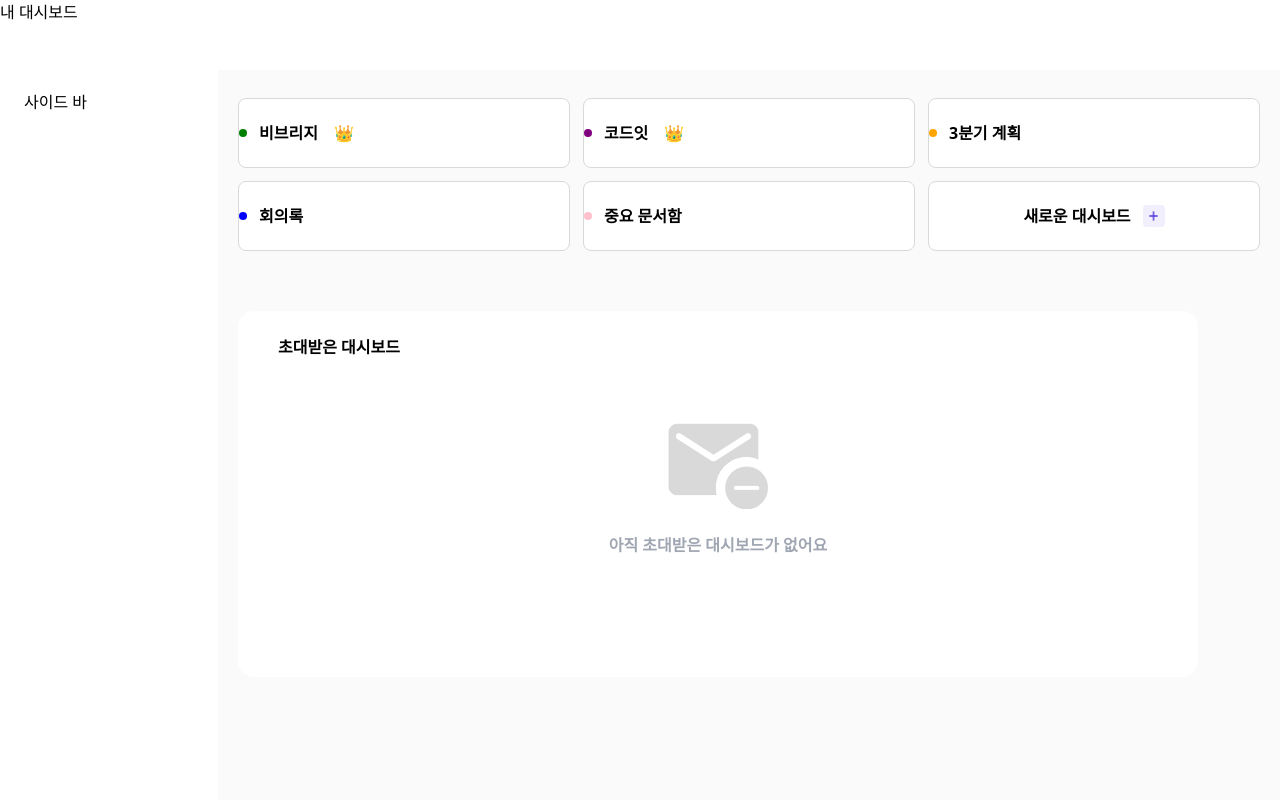
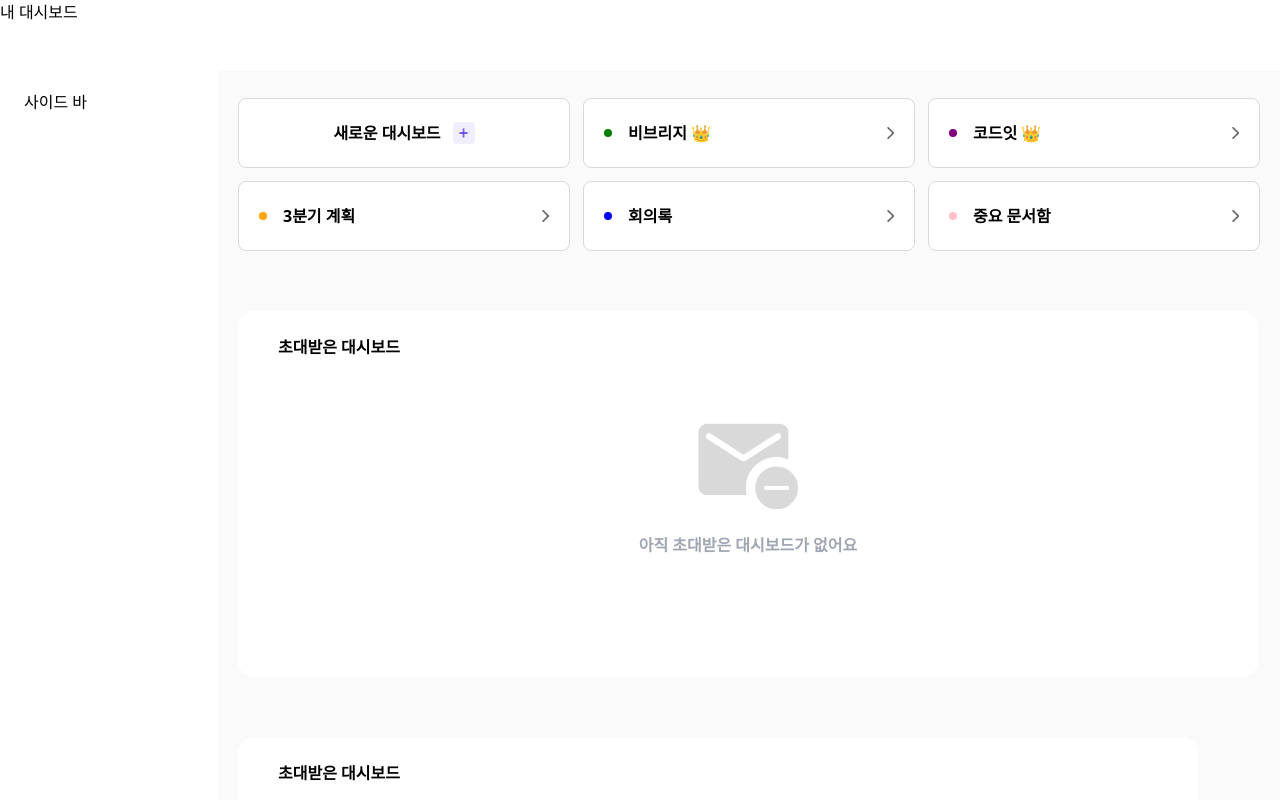
Before and after one commit to codeit17-part3-team5/taskify-fe, a Next.js app: page /mydashboard/MydashBoard in a window 1280 px wide. Shown: the top 800 px of the page. Built offline with nearby package versions, Linux system fonts and the light colour scheme.

Commit message:
Desgin: 대시보드 목록 디자인 초기본

```diff
--- a/src/pages/mydashboard/MydashBoard.tsx
+++ b/src/pages/mydashboard/MydashBoard.tsx
@@ -3,6 +3,7 @@ import Image from 'next/image';
 import PlusButton from '../../../components/dashboard/PlusButton';
 import Modal from '../../../components/Modal';
 import Messageimg from './mesaageimg.png';
+import Arrowimg from './arrowimg.png';
 import CreateDashboard from '../../../components/dashboard/CreateDashboard';
 import {
   DASHBOARD_CARDS,
@@ -23,19 +24,6 @@ export default function MydashBoard() {
         <main className="flex-1 bg-[#FAFAFA] px-5 py-7">
           <div className="flex flex-col w-[1022px] gap-3">
             <div className="grid grid-cols-3 gap-[13px] w-full">
-              {DASHBOARD_CARDS.slice(0, 6).map((card) => (
-                <div
-                  key={card.id}
-                  className="w-[332px] h-[70px] flex gap-3 items-center bg-[#ffffff] border border-[#D9D9D9] rounded-[8px] font-semibold"
-                >
-                  <span
-                    className="inline-block w-2 h-2 rounded-full"
-                    style={{ backgroundColor: card.dot }}
-                  />
-                  {card.title}
-                  {card.isOwnerCrown ? <span className="ml-1">👑</span> : null}
-                </div>
-              ))}
               <div
                 className="w-[332px] h-[70px] flex gap-3 justify-center items-center bg-[#ffffff] border border-[#D9D9D9] rounded-[8px] font-semibold"
                 onClick={() => setOpen(true)}
@@ -43,9 +31,47 @@ export default function MydashBoard() {
                 새로운 대시보드
                 <PlusButton />
               </div>
+              {DASHBOARD_CARDS.slice(0, 6).map((card) => (
+                <div
+                  key={card.id}
+                  className="w-[332px] h-[70px] flex gap-3 items-center justify-between px-5 py-[22px] bg-[#ffffff] border border-[#D9D9D9] rounded-[8px] font-semibold"
+                >
+                  <div className="flex items-center gap-4">
+                    <span
+                      className="inline-block w-2 h-2 rounded-full"
+                      style={{ backgroundColor: card.dot }}
+                    />
+                    <div>
+                      {card.title}
+                      {card.isOwnerCrown ? (
+                        <span className="ml-1">👑</span>
+                      ) : null}
+                    </div>
+                  </div>
+                  <div>
+                    <Image
+                      src={Arrowimg}
+                      alt="화살표 이미지"
+                      width={7}
+                      height={14}
+                    />
+                  </div>
+                </div>
+              ))}
             </div>
           </div>
-
+          <div className="w-[1020px] px-10 pt-6 pb-30 bg-white flex gap-16 rounded-[16px] mt-15 font-bold text-6 flex-col">
+            초대받은 대시보드
+            <div className="flex flex-col gap-6 justify-center items-center text-[#9FA6B2] text-4.5 mx-auto">
+              <Image
+                src={Messageimg}
+                alt="메시지 이미지"
+                width={100}
+                height={100}
+              />
+              아직 초대받은 대시보드가 없어요
+            </div>
+          </div>
           <div className="w-[960px] px-10 pt-6 pb-30 bg-white flex gap-16 rounded-[16px] mt-15 font-bold text-6 flex-col">
             초대받은 대시보드
             <div className="flex flex-col gap-6 justify-center items-center text-[#9FA6B2] text-4.5 mx-auto">
```
Also changed, not shown: src/pages/mydashboard/arrowimg.png (added).
